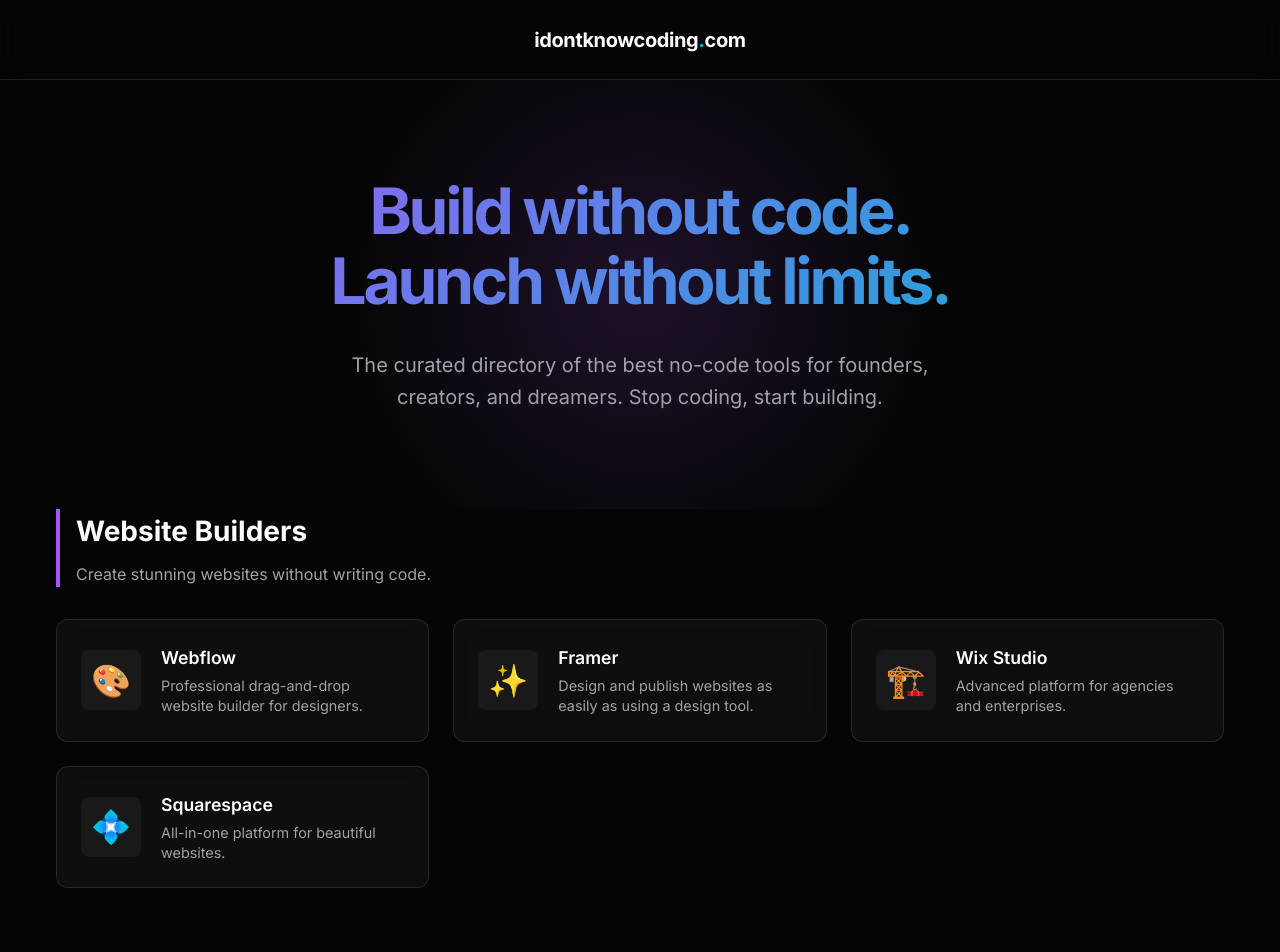
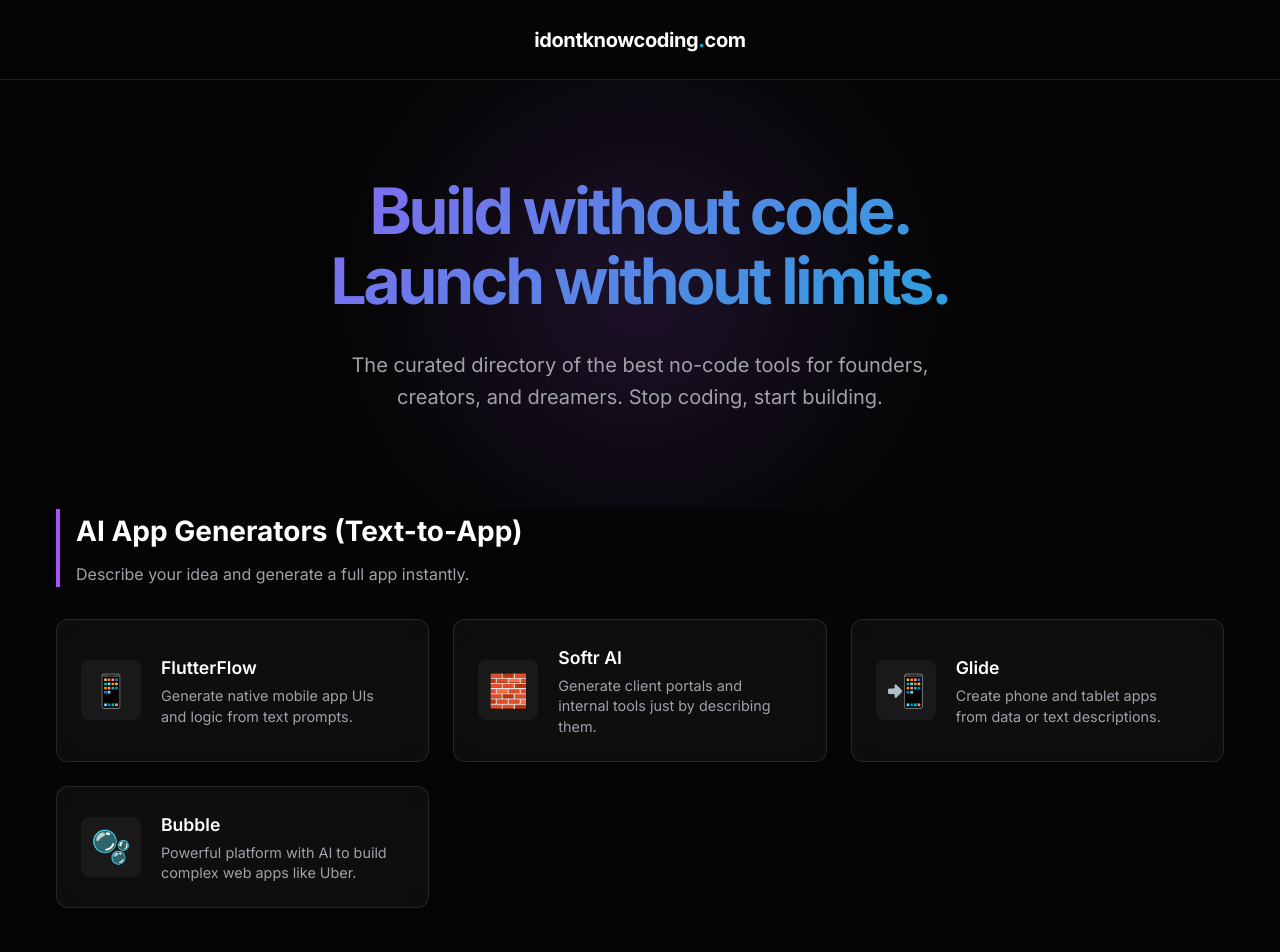
Before and after one commit to idontknowcoding-ai/idontknowcoding-ai, a React (Vite) app: page / in a window 1280 px wide. Shown: the top 952 px of the page. Built offline with nearby package versions, Linux system fonts and the light colour scheme.

Commit message:
feat: add AI App Generators category

```diff
--- a/src/data/tools.js
+++ b/src/data/tools.js
@@ -1,4 +1,34 @@
 export const toolsData = [
+    {
+        category: "AI App Generators (Text-to-App)",
+        description: "Describe your idea and generate a full app instantly.",
+        tools: [
+            {
+                name: "FlutterFlow",
+                description: "Generate native mobile app UIs and logic from text prompts.",
+                url: "https://flutterflow.io",
+                icon: "📱"
+            },
+            {
+                name: "Softr AI",
+                description: "Generate client portals and internal tools just by describing them.",
+                url: "https://softr.io",
+                icon: "🧱"
+            },
+            {
+                name: "Glide",
+                description: "Create phone and tablet apps from data or text descriptions.",
+                url: "https://glideapps.com",
+                icon: "📲"
+            },
+            {
+                name: "Bubble",
+                description: "Powerful platform with AI to build complex web apps like Uber.",
+                url: "https://bubble.io",
+                icon: "🫧"
+            }
+        ]
+    },
     {
         category: "Website Builders",
         description: "Create stunning websites without writing code.",
```
